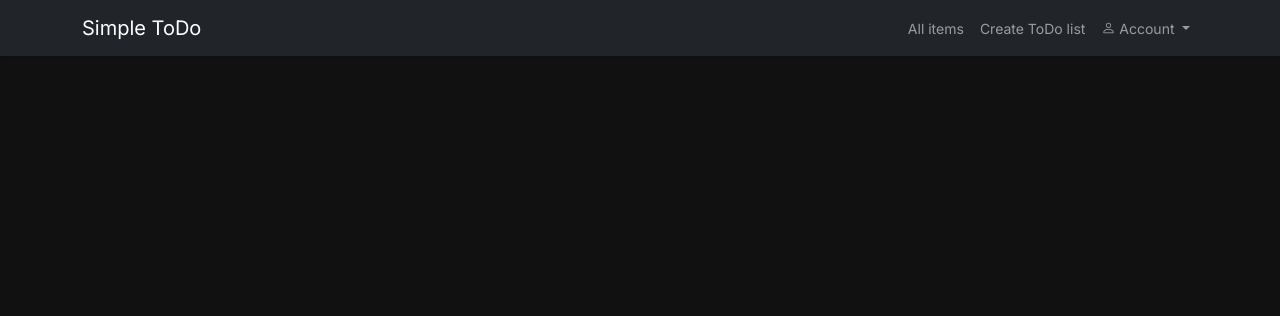
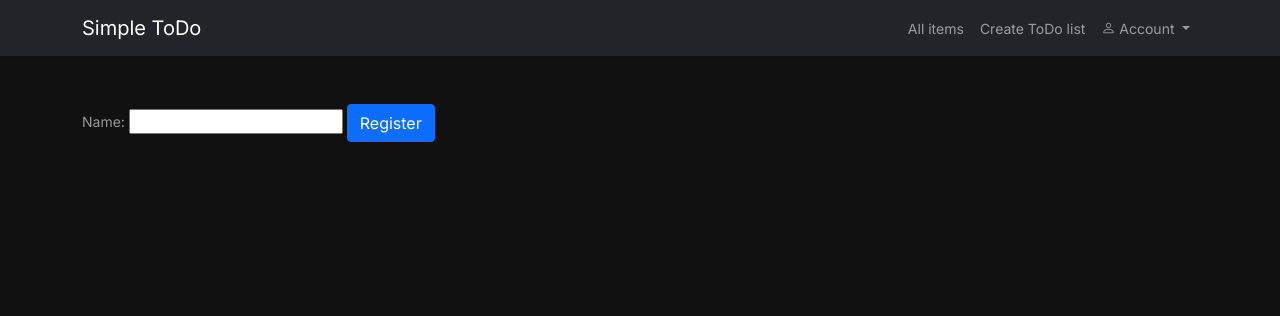
Before and after one commit to paulnyabaro/simple_todo, a Django app: template simple_todo/register/templates/register/register.html in a window 1280 px wide. Shown: the top 316 px of the page. Run offline with Django 4.2, Linux system fonts and the light colour scheme; the template is opened without the code that fills it: values that come from a table or form of the project are taken from there, others are empty; tables that the repository leaves empty hold one stand-in row (values such as "Sample post").

Commit message:
Added registration form

```diff
--- a/simple_todo/register/templates/register/register.html
+++ b/simple_todo/register/templates/register/register.html
@@ -3,5 +3,9 @@
 {% block title %}Register{% endblock %}
 
 {% block content %}
-
+<form action="" method="post" class="form-group">
+    {{ form }}
+    {% csrf_token %}
+    <button type="submit" class="btn btn-primary">Register</button>
+</form>
 {% endblock %}
--- a/simple_todo/register/views.py
+++ b/simple_todo/register/views.py
@@ -1,4 +1,8 @@
 from django.shortcuts import render
+from django.contrib.auth import login, authenticate
+from django.contrib.auth.forms import UserCreationForm
 
 def register(request):
-    return render()
+    form = UserCreationForm()
+    context = {'form': form}
+    return render(request, 'register/register.html', context)
--- a/simple_todo/simple_todo/urls.py
+++ b/simple_todo/simple_todo/urls.py
@@ -19,6 +19,6 @@ from register import views as v
 
 urlpatterns = [
     path('admin/', admin.site.urls),
-    path('register', v.register, name='register'),
+    path('register/', v.register, name='register'),
     path('', include('base.urls')),
 ]
```
